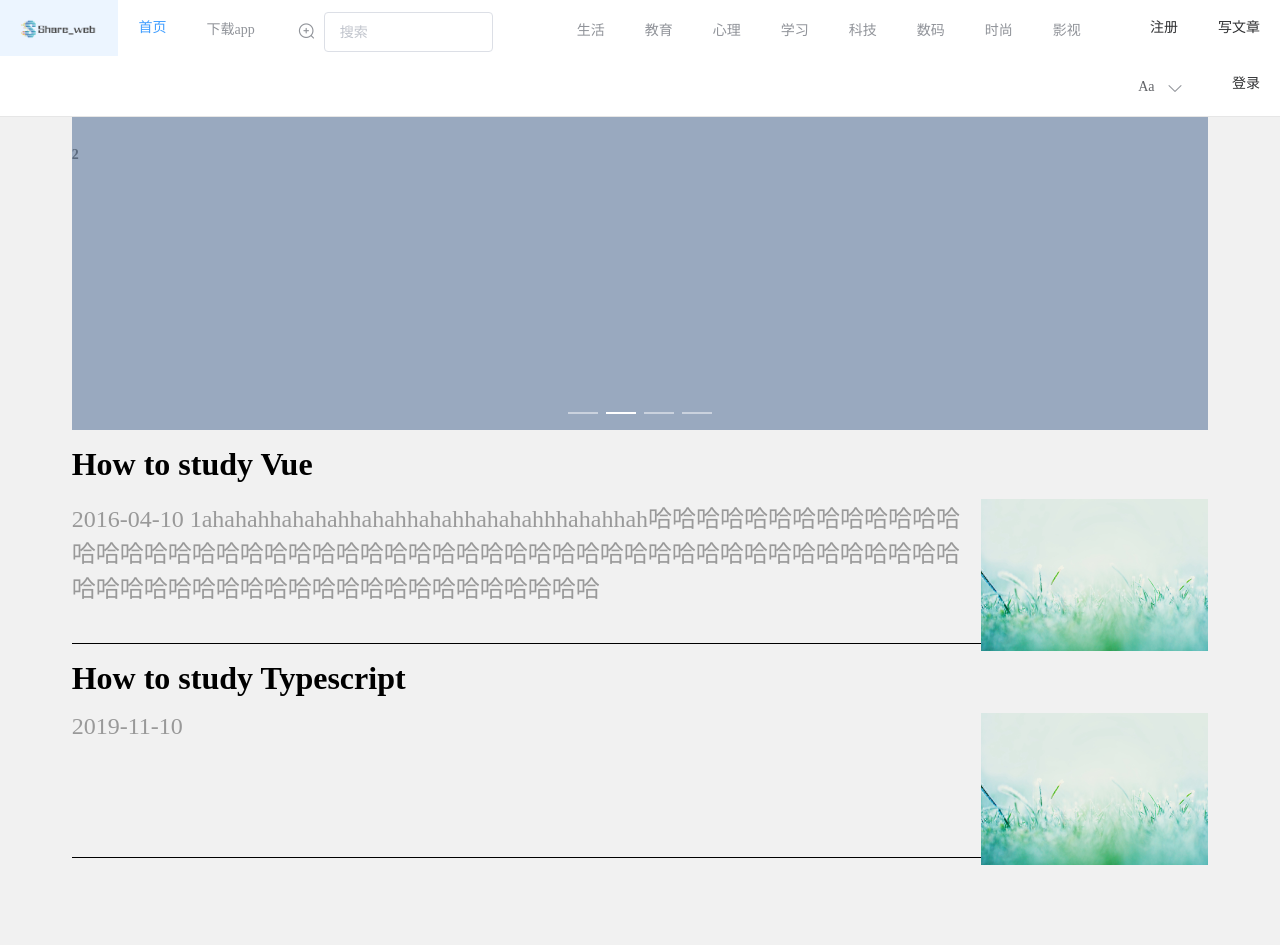
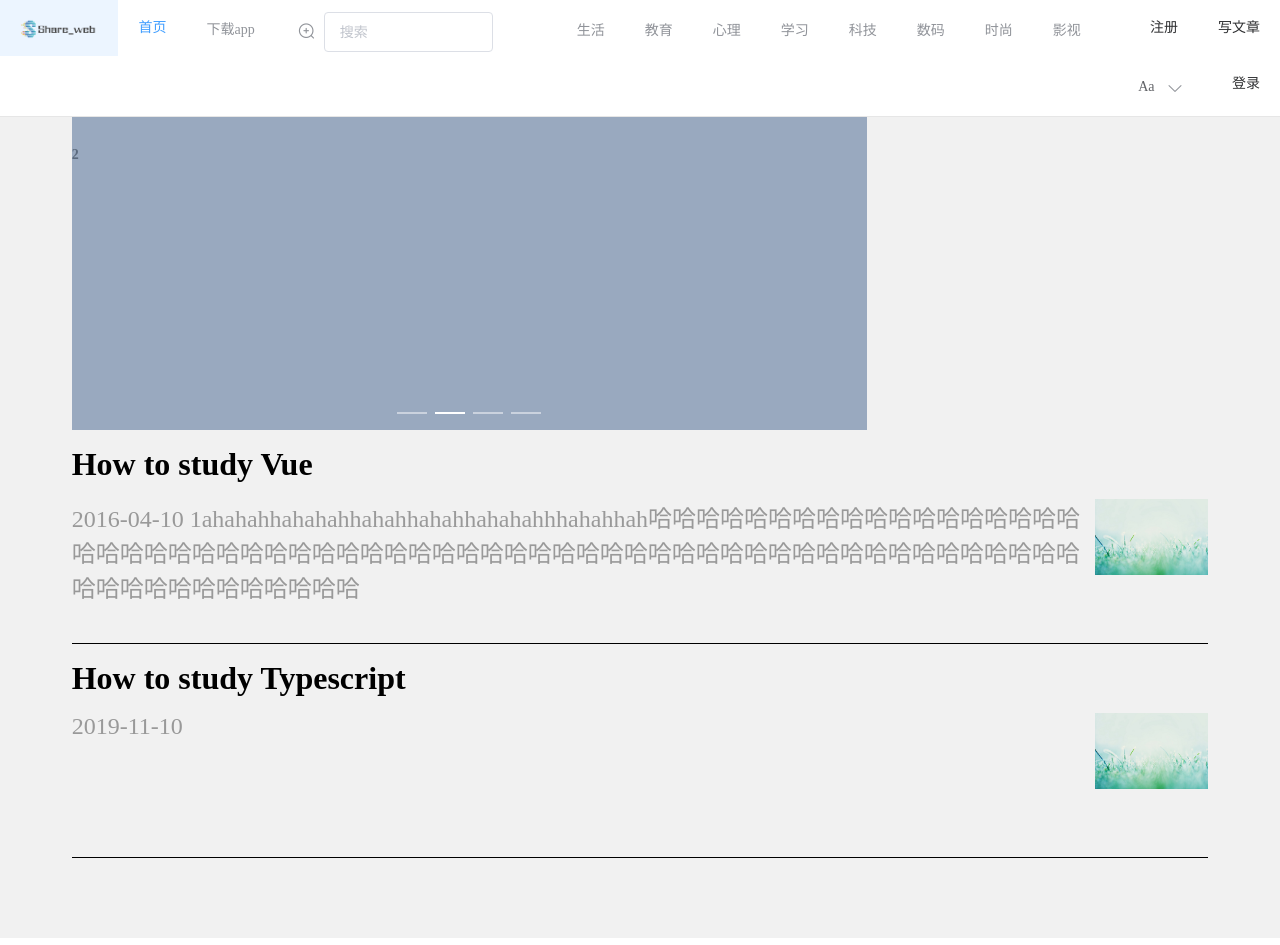
Before and after one commit to bikaiqiao/my-project, a Vue app: page / in a window 1280 px wide. Built offline with nearby package versions, Linux system fonts and the light colour scheme; what mavon-editor, v-charts would draw is missing.

Commit message:
更新走马灯

```diff
--- a/static/css/components/layout.scss
+++ b/static/css/components/layout.scss
@@ -1,3 +1,9 @@
+ul {
+    li {
+        overflow: hidden;
+    }
+}
+
 .articleTitleBox {
     font-size: 2rem;
     margin: 1rem 0;
@@ -22,8 +28,8 @@
         color: black;
     }
     img {
-        width: 20%;
-        //     // height: 20%;
+        width: 10%;
+        // height: 20%;
     }
 }
 
--- a/static/css/index.scss
+++ b/static/css/index.scss
@@ -14,3 +14,7 @@
         }
     }
 }
+
+.rotationChartBox {
+    width: 70%;
+}
```
